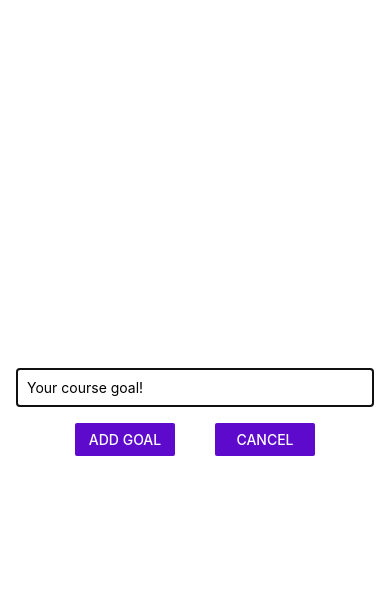
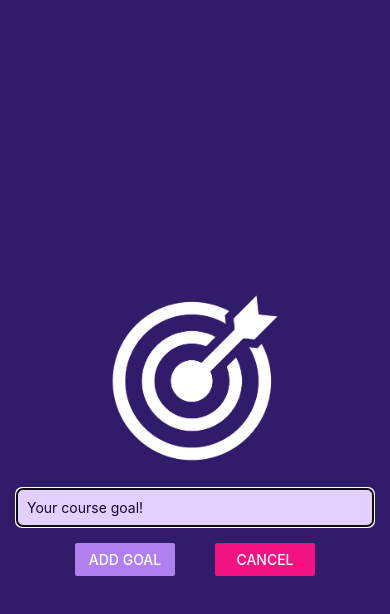
Before and after one commit to aman-maharshi/react-native-projects, a React Native app in the folder goal-list-app/: screen / in a window 390 px wide. Both pictures are taken after a click on the button "ADD NEW GOAL". Shown: the top 614 px of the page. Built offline with nearby package versions, Linux system fonts and the light colour scheme.

Commit message:
design changes and updates

```diff
--- a/goal-list-app/App.js
+++ b/goal-list-app/App.js
@@ -1,8 +1,9 @@
 import { useState } from "react"
 import { StyleSheet, Text, View, ScrollView, FlatList, Button } from "react-native"
-import GoalInput from "./components/GoalInput"
+import { StatusBar } from "expo-status-bar"
 
 // COMPONENTS
+import GoalInput from "./components/GoalInput"
 import GoalItem from "./components/GoalItem"
 
 const styles = StyleSheet.create({
@@ -16,7 +17,7 @@ const styles = StyleSheet.create({
         marginTop: 16
     },
     noGoalsText: {
-        color: "#34495e",
+        color: "#cccccc",
         marginTop: 10,
         textAlign: "center"
     }
@@ -53,8 +54,10 @@ const App = () => {
     }
 
     return (
+        <>
+            <StatusBar style="light" />
             <View style={styles.appContainer}>
-            <Button onPress={openModal} title="Add New Goal" color="#5e0acc"></Button>
+                <Button onPress={openModal} title="Add New Goal" color="#a065ec"></Button>
                 <GoalInput handleAddGoal={handleAddGoal} showModal={showModal} closeModal={closeModal} />
                 <View style={styles.goalsContainer}>
                     {goalList.length === 0 && <Text style={styles.noGoalsText}>No goals added yet!</Text>}
@@ -81,6 +84,7 @@ const App = () => {
                     />
                 </View>
             </View>
+        </>
     )
 }
 
--- a/goal-list-app/app.json
+++ b/goal-list-app/app.json
@@ -6,6 +6,7 @@
         "orientation": "portrait",
         "icon": "./assets/icon.png",
         "userInterfaceStyle": "light",
+        "backgroundColor": "#1e085a",
         "splash": {
             "image": "./assets/splash.png",
             "resizeMode": "contain",
@@ -14,9 +15,7 @@
         "updates": {
             "fallbackToCacheTimeout": 0
         },
-    "assetBundlePatterns": [
-      "**/*"
-    ],
+        "assetBundlePatterns": ["**/*"],
         "ios": {
             "supportsTablet": true
         },
--- a/goal-list-app/components/GoalInput.js
+++ b/goal-list-app/components/GoalInput.js
@@ -1,19 +1,22 @@
 import { useState } from "react"
-import { StyleSheet, View, TextInput, Button, Modal } from "react-native"
+import { StyleSheet, View, TextInput, Button, Modal, Image } from "react-native"
 
 const styles = StyleSheet.create({
     inputContainer: {
         flex: 1,
         justifyContent: "center",
         alignItems: "center",
-        marginBottom: 20,
-        padding: 16
+        padding: 16,
+        backgroundColor: "#311b6b"
     },
     textInput: {
         width: "100%",
         borderWidth: 1,
-        borderColor: "#cccccc",
-        padding: 10
+        padding: 10,
+        borderRadius: 6,
+        borderColor: "#e4d0ff",
+        backgroundColor: "#e4d0ff",
+        color: "#120438"
     },
     buttonsRow: {
         flexDirection: "row",
@@ -22,6 +25,11 @@ const styles = StyleSheet.create({
     buttonContainer: {
         width: 100,
         marginHorizontal: 20
+    },
+    image: {
+        height: 200,
+        width: 200,
+        margin: 10
     }
 })
 
@@ -41,13 +49,14 @@ const GoalInput = ({ handleAddGoal, showModal, closeModal }) => {
     return (
         <Modal visible={showModal} animationType="slide">
             <View style={styles.inputContainer}>
+                <Image style={styles.image} source={require("../assets/images/goal.png")} />
                 <TextInput value={goal} onChangeText={handleGoalInputChange} style={styles.textInput} placeholder="Your course goal!"></TextInput>
                 <View style={styles.buttonsRow}>
                     <View style={styles.buttonContainer}>
-                        <Button onPress={addGoal} title="Add Goal" color="#5e0acc"></Button>
+                        <Button onPress={addGoal} title="Add Goal" color="#b180f0"></Button>
                     </View>
                     <View style={styles.buttonContainer}>
-                        <Button onPress={closeModal} title="Cancel" color="#5e0acc"></Button>
+                        <Button onPress={closeModal} title="Cancel" color="#f31282"></Button>
                     </View>
                 </View>
             </View>
```
Also changed, not shown: goal-list-app/assets/images/goal.png (added). Lines whose indentation alone changed are shown as unchanged.
